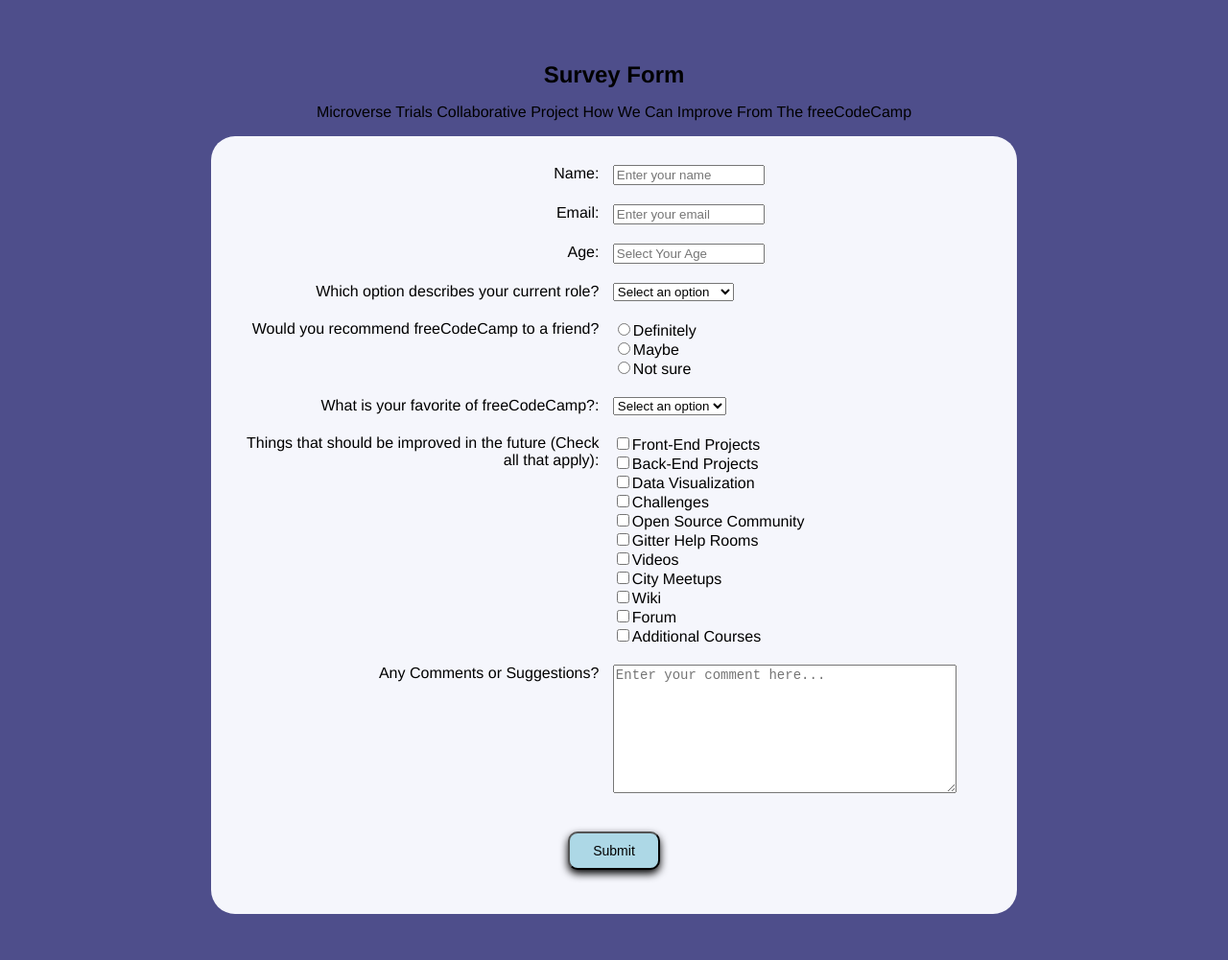
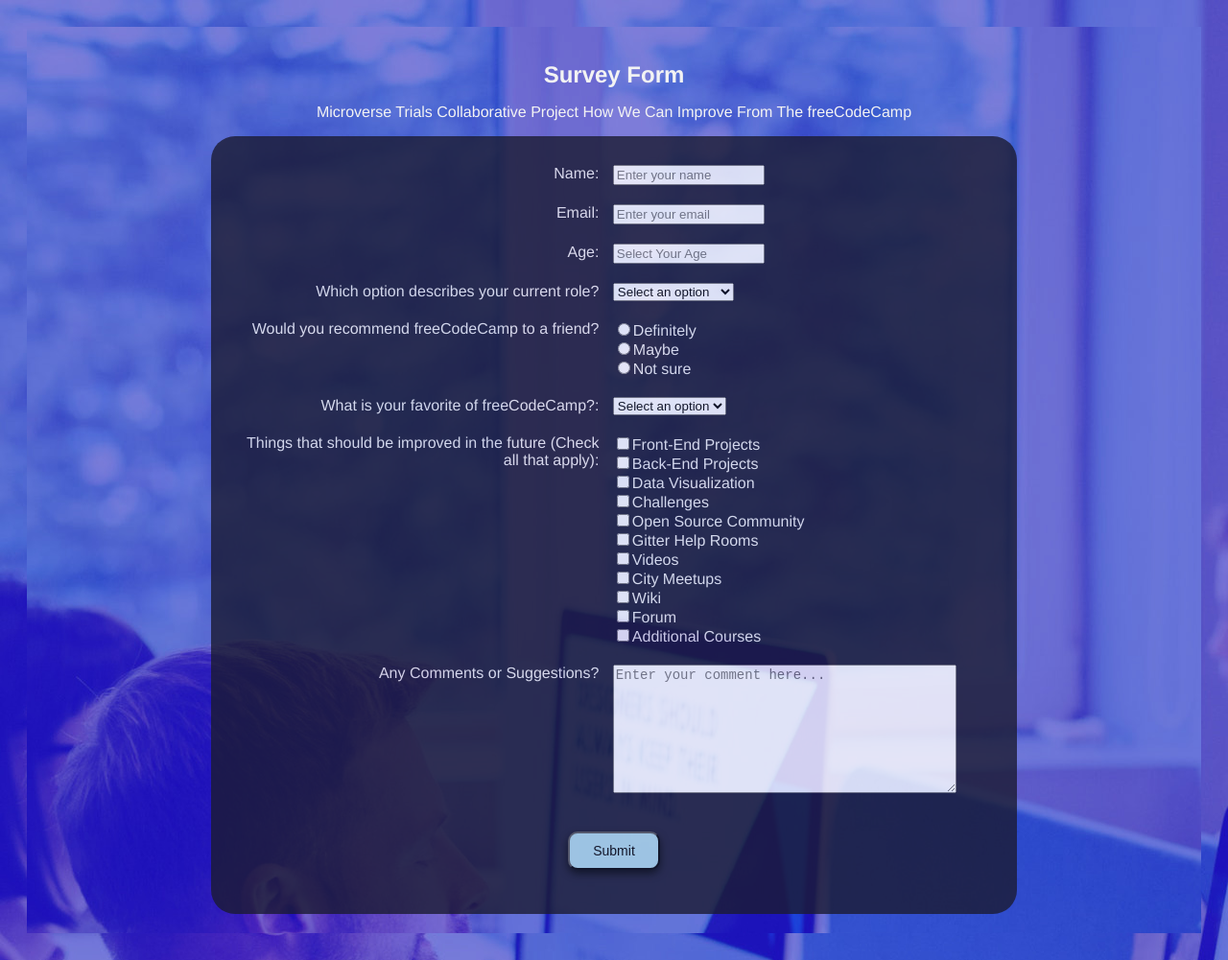
Before and after one commit to Kumilachew-g/Kumilachew-Andrea, a plain HTML site: page index.html in a window 1280 px wide. Shown: the whole page at 96% size. Drawn offline with Linux system fonts and the light colour scheme.

Commit message:
Style's sheet  modifications.

```diff
--- a/index.html
+++ b/index.html
@@ -8,7 +8,7 @@
     <link rel="stylesheet" href="style.css" />
   </head>
   <body>
-    <h1 id="title">Survey Form</h1>
+    <h1 id="title" class="form_title">Survey Form</h1>
     <p id="description">
       Microverse Trials Collaborative Project How We Can Improve From The
       freeCodeCamp
--- a/style.css
+++ b/style.css
@@ -1,15 +1,23 @@
 html,
 body {
   background-color: #4e4e8b;
+  background-image:url('people-working.jpeg');
   font-family: "Raleway", Helvetica, sans-serif;
   padding: 20px;
+  color: #f3f3f3;
 }
-h1,
+}
+h1{
+  text-align: center;
+  font-size: 64px;
+  color: #1b1b32;
+}
 p {
   text-align: center;
 }
 #container {
-  background: rgb(245, 246, 252);
+  background: #1b1b32;
+  opacity: 80%;
   width: 800px;
   border-radius: 25px;
   margin: 0 auto;
```
Also changed, not shown: people-working.jpeg (added).
